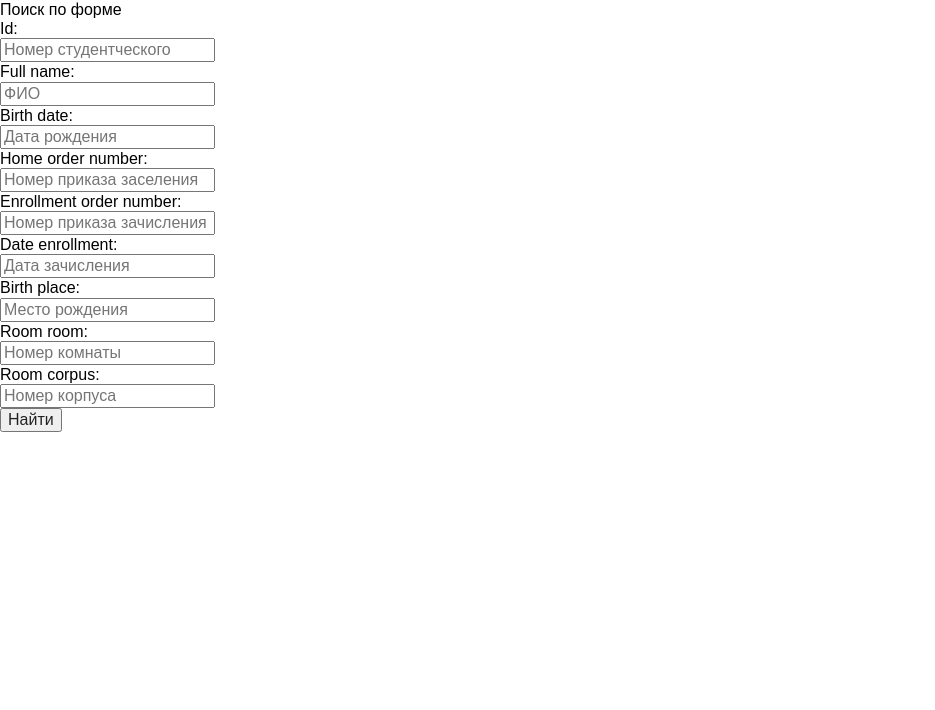
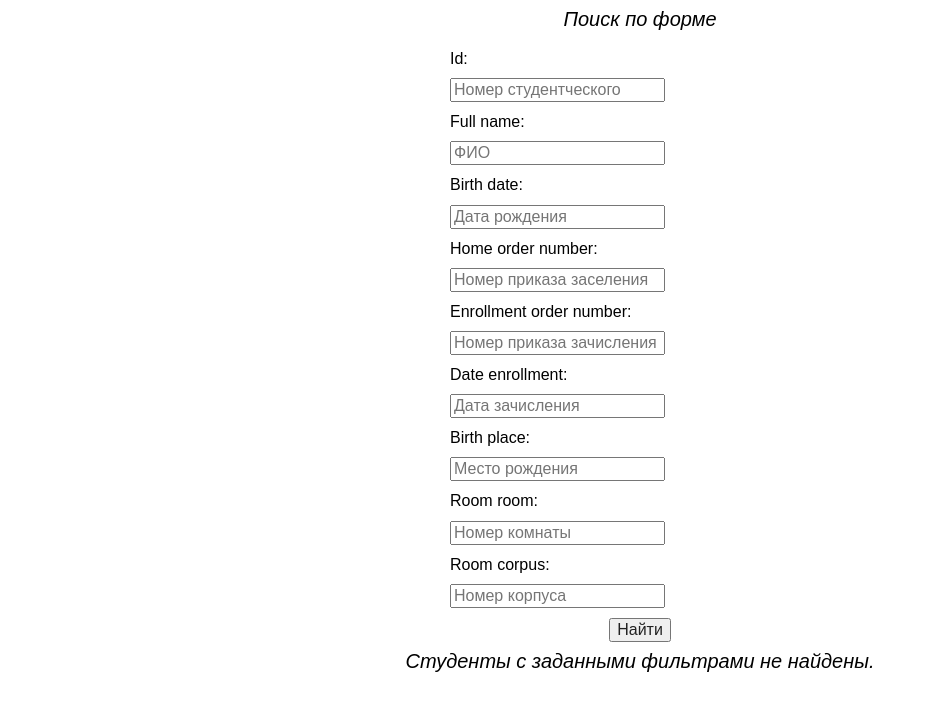
Before and after one commit to romashki-miethack2022/miet-home, a Django app: page /schematic_search in a window 1280 px wide. Shown: the part 90-800 px from the top of the page, without its empty margins (0-935 px from the left). Run offline with Django 3.2, Linux system fonts and the light colour scheme.

Commit message:
Add output of students by search, make refactoring on views.py

```diff
--- a/miethack2022/miethome/forms.py
+++ b/miethack2022/miethome/forms.py
@@ -27,7 +27,7 @@ class SearchForm(forms.Form):
 
 class AddStudentForm(forms.Form):
     stud_id = forms.IntegerField(widget=forms.NumberInput(
-        attrs=({'placeholder': 'Номер студентческого', 'class': 'input-data-field', 'name': 'student_id'})))
+        attrs=({'placeholder': 'Номер студенческого', 'class': 'input-data-field', 'name': 'student_id'})))
     full_name = forms.CharField(widget=forms.TextInput(
         attrs=({'placeholder': 'ФИО', 'class': 'input-data-field', 'name': 'full_name'})))
     birth_date = forms.DateField(widget=forms.DateInput(
--- a/miethack2022/miethome/static/miethome/css/style.css
+++ b/miethack2022/miethome/static/miethome/css/style.css
@@ -560,3 +560,40 @@ header__profile-pic:focus,
 header__profile-pic:active {
     opacity: 0.9;
 }
+
+/* Search page styles */
+
+.form__header {
+    font-weight: 400;
+    font-style: italic;
+    font-size: 20px;
+    line-height: 39px;
+    padding-bottom: 10px;
+    text-align: center;
+}
+
+.form__wrapper {
+    max-width: 400px;
+    margin: 0 auto;
+}
+
+.form_label {
+    padding-left: 10px;
+}
+
+.form_answer {
+    padding: 10px;
+}
+
+.form_btn {
+    text-align: center;
+}
+
+.matches__header {
+    font-weight: 400;
+    font-style: italic;
+    font-size: 20px;
+    line-height: 39px;
+    padding-bottom: 10px;
+    text-align: center;
+}
--- a/miethack2022/miethome/templates/miethome/schematic_search.html
+++ b/miethack2022/miethome/templates/miethome/schematic_search.html
@@ -1,9 +1,12 @@
 {% extends 'miethome/base.html' %}
+{% load static %}
 
 {% block content %}
+<!--   Форма поиска   -->
+<div class="wrapper">
     <div class="search">
-    <p class="search__header">Поиск по форме</p>
-    <div class="search__wrapper">
+        <p class="form__header">Поиск по форме</p>
+        <div class="form__wrapper">
             <form action="" method="post">
                 {% csrf_token %}
 
@@ -19,4 +22,28 @@
             </form>
         </div>
     </div>
+
+    <!--   Вывод найденных студентов   -->
+    <div class="matches__found">
+        {% if students %}
+        <p class="matches__header">Найденные студенты:</p>
+        {% for student in students %}
+        <div class="matches__item">
+            <img src="{{student.img.url}}" alt="Фото" class="student-photo">
+            <p class="matches__text-field">Номер студенческого: {{ student.id }}</p>
+            <p class="matches__text-field">ФИО: {{ student.full_name }}</p>
+            <p class="matches__text-field">Дата рождения: {{ student.birth_date }}</p>
+            <p class="matches__text-field">Номер приказа заселения: {{ student.home_order_number }}</p>
+            <p class="matches__text-field">Номер приказа зачисления: {{ student.enrollment_order_number }}</p>
+            <p class="matches__text-field">Дата зачисления: {{ student.date_enrollment }}</p>
+            <p class="matches__text-field">Место рождения: {{ student.birth_place }}</p>
+            <p class="matches__text-field">Комната: {{ student.room }}</p>
+        </div>
+        {% endfor %}
+        {% else %}
+        <p class="matches__header">Студенты с заданными фильтрами не найдены.</p>
+        {% endif %}
+    </div>
+</div>
+
 {% endblock content %}
--- a/miethack2022/miethome/views.py
+++ b/miethack2022/miethome/views.py
@@ -17,15 +17,6 @@ def index(request):
     }
 
     return render(request, 'miethome/index.html', context=context)
-
-
-def schematic_search(request):
-    context = {
-        'title': "Графический поиск",
-        'header': header,
-    }
-
-    return render(request, 'miethome/schematic_search.html', context=context)
 
 
 def add_student(request):
@@ -56,34 +47,41 @@ def add_student(request):
 
 
 def schematic_search(request):
-    matches = set()
+    form, students = get_form_matches(request)
+
+    context = {
+        'title': "Графический поиск",
+        'header': header,
+        'form': form,
+        'students': students
+    }
+
+    return render(request, 'miethome/schematic_search.html', context=context)
+
+
+def get_form_matches(request):
+    students = []
 
     if request.method == 'POST':
         form = SearchForm(request.POST)
         if form.is_valid():
             # Поиск совпадений полей формы с бд
             data = form.cleaned_data
-            print(data)
             keys = data.keys()
+            my_filters = {}
+            # Добавляем все выставленные в форме фильтры
             for key in keys:
                 if data[key]:
-                    my_filter = {key: data[key]}
-                    student = Student.objects.filter(**my_filter)
-                    if student:
-                        print(f"Найдено совпадение: {student}")
-                        matches.add(student)
-                    else:
-                        print("Нет ничего")
+                    my_filters[key] = data[key]
 
-        print(matches)
+            # Получаем из бд объекты, соответствующие фильтрам
+            students = Student.objects.filter(**my_filters)
+            if students:
+                print(f"Найдено совпадение: {students}")
+            else:
+                print("Нет ничего")
 
     else:
         form = SearchForm()
 
-    context = {
-        'title': "Графический поиск",
-        'header': header,
-        'form': form,
-    }
-
-    return render(request, 'miethome/schematic_search.html', context=context)
+    return form, students
```
Lines whose indentation alone changed are shown as unchanged.
